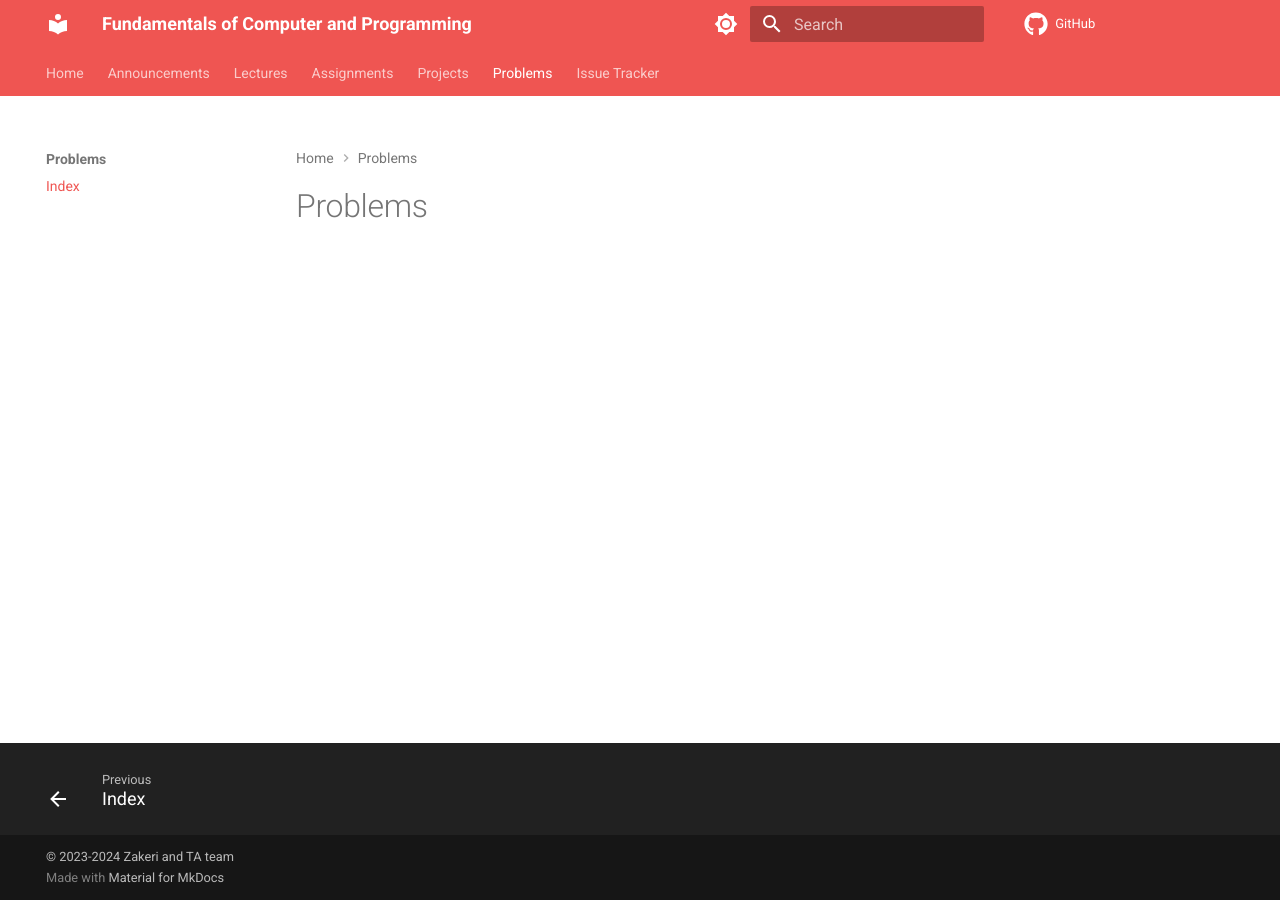
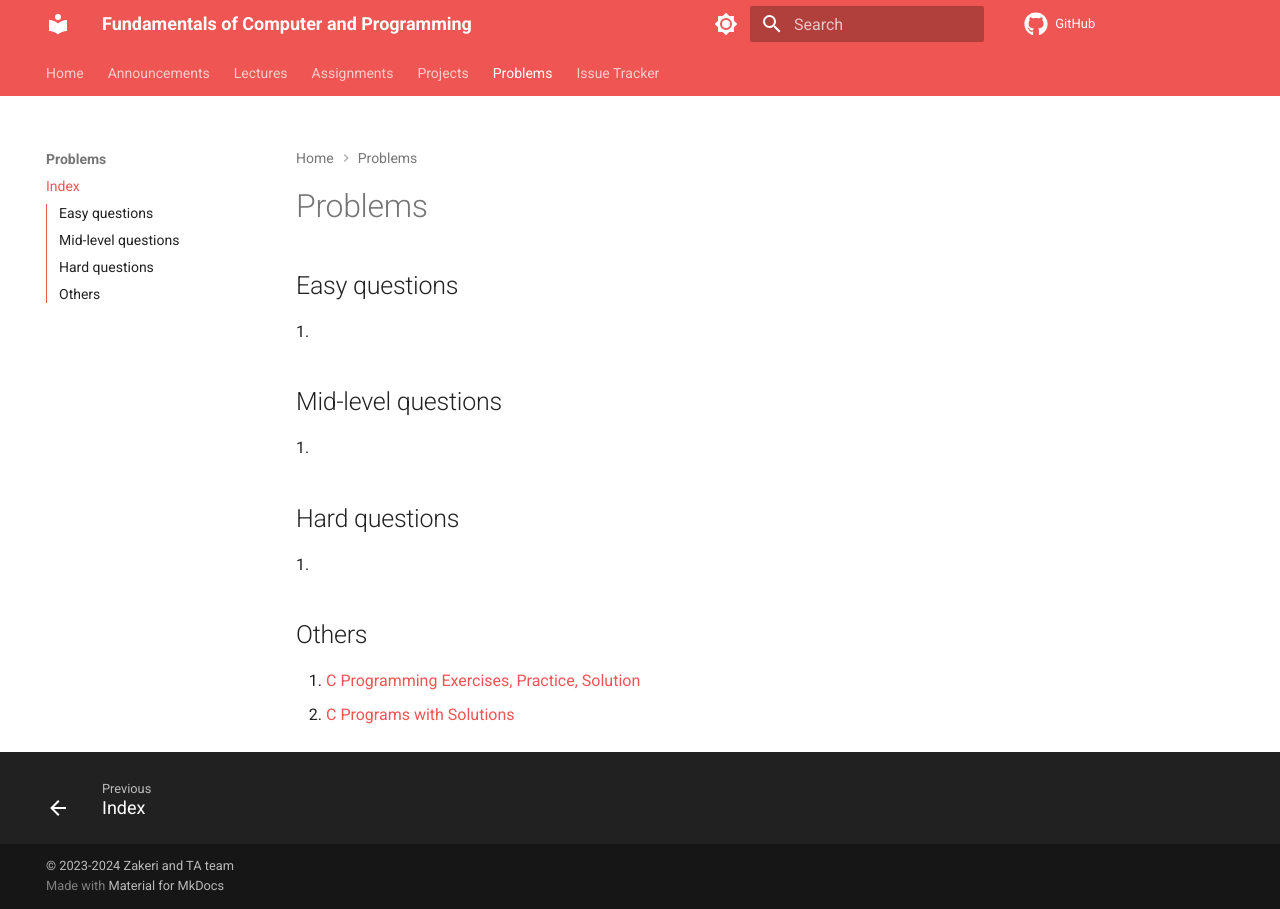
Before and after one commit to m-zakeri/CP, an MkDocs documentation site: the page built from docs/problems/index.md, in a window 1280 px wide. Built offline with MkDocs 1.6.1 and Material for MkDocs 9.7.7, drawn with Linux system fonts in a browser that asks for light colours; comment, search, counter and statistics services are not loaded.

Commit message:
Add some websites for learning C

```diff
--- a/docs/problems/index.md
+++ b/docs/problems/index.md
@@ -1 +1,14 @@
 # Problems
+
+## Easy questions
+1.
+
+## Mid-level questions
+1.
+
+## Hard questions
+1.
+
+## Others
+1. [C Programming Exercises, Practice, Solution](https://www.w3resource.com/c-programming-exercises/)
+2. [C Programs with Solutions](https://www.includehelp.com/c-programming-examples-solved-c-programs.aspx)
```
